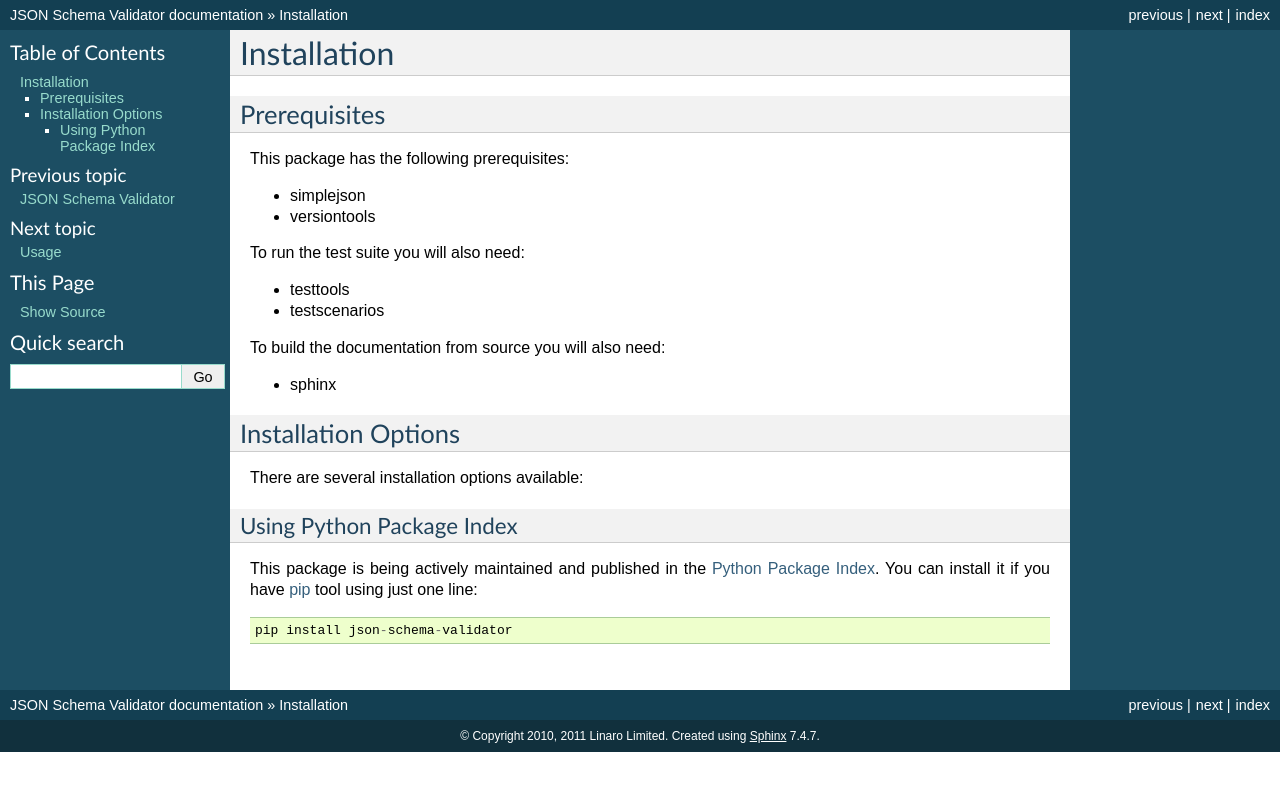
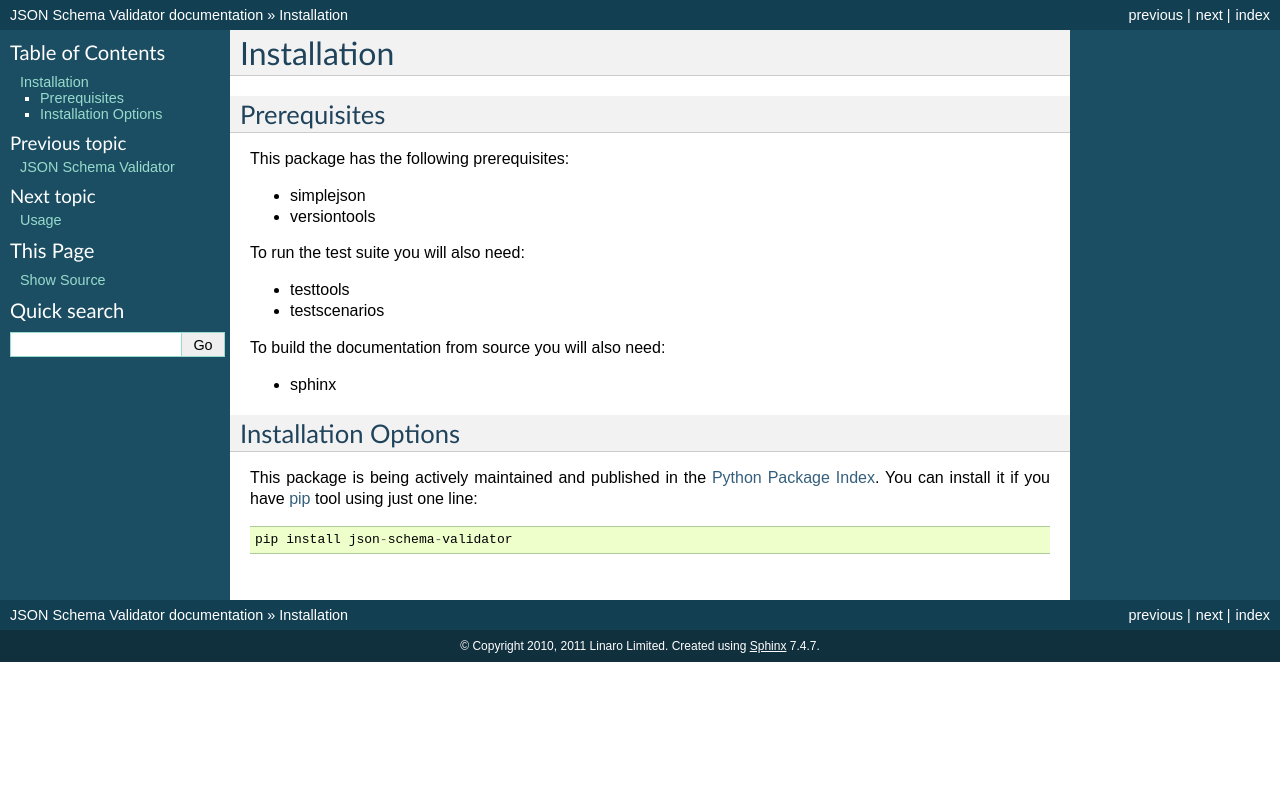
Before and after one commit to zyga/json-schema-validator, a Sphinx documentation site: the page built from doc/installation.rst, in a window 1280 px wide. Shown: the top 791 px of the page. Built offline with Sphinx 7.4.7, drawn with Linux system fonts in a browser that asks for light colours; the version number could not be read and is left out.

Commit message:
Remove usless installation subsection

```diff
--- a/doc/installation.rst
+++ b/doc/installation.rst
@@ -21,11 +21,6 @@ To build the documentation from source you will also need:
 Installation Options
 ^^^^^^^^^^^^^^^^^^^^
 
-There are several installation options available:
-
-Using Python Package Index
---------------------------
-
 This package is being actively maintained and published in the `Python Package
 Index <http://http://pypi.python.org>`_. You can install it if you have `pip
 <http://pip.openplans.org/>`_ tool using just one line::
```
